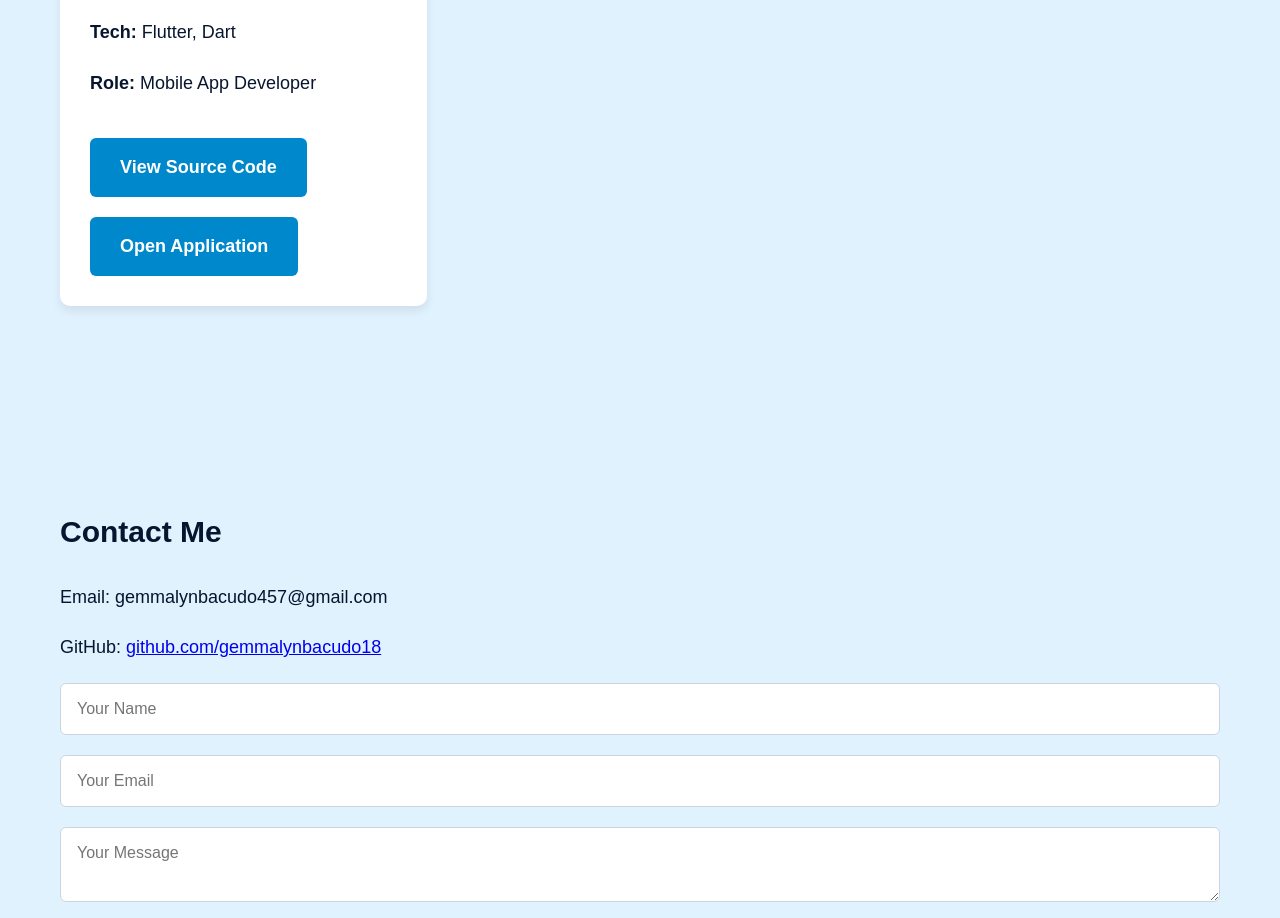
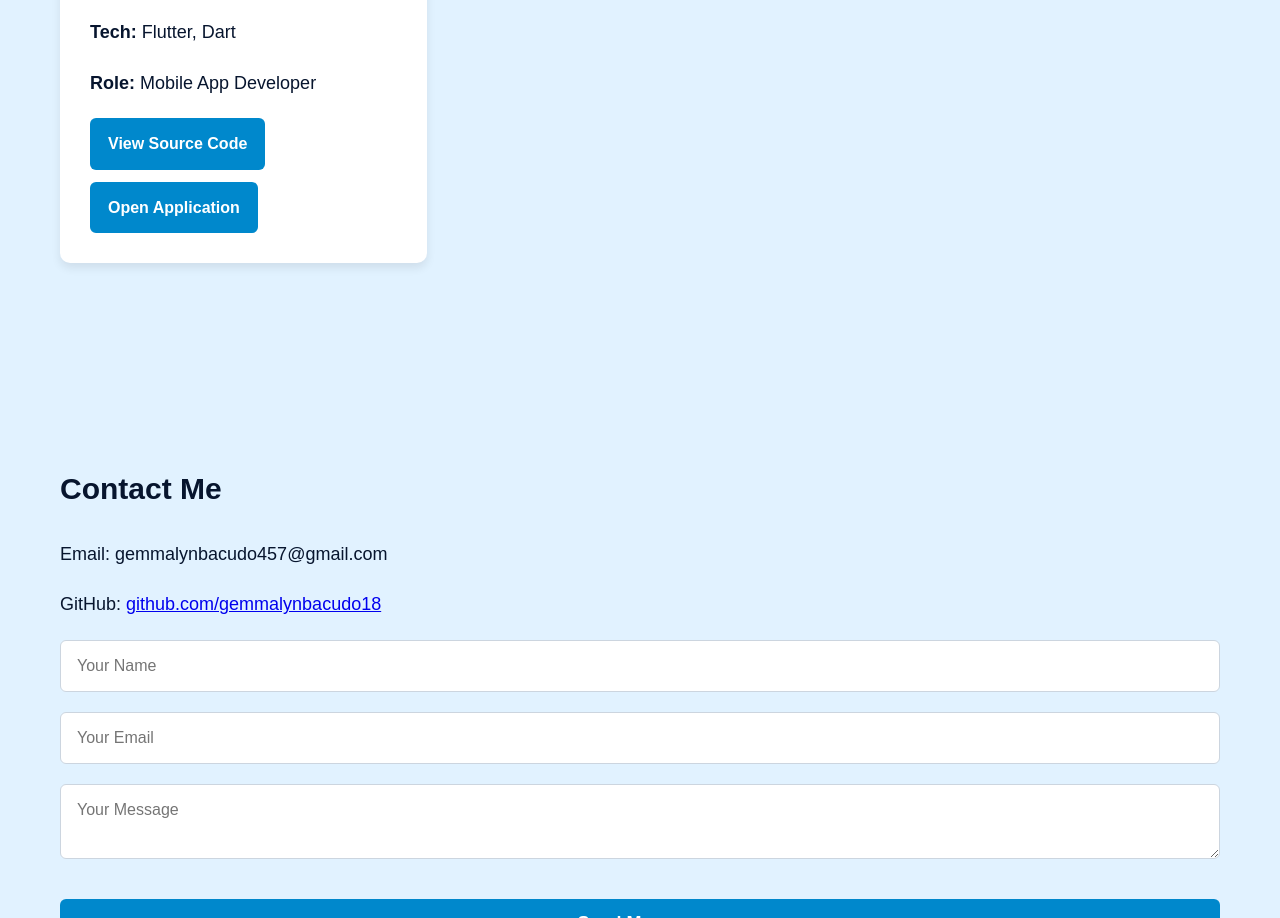
Before and after one commit to gemmalynbacudo18/GemmalynBacudo1.github.io, a plain HTML site: page index.html in a window 1280 px wide. Shown: the part 2513-3431 px from the top of the page. Drawn offline with Linux system fonts and the light colour scheme.

Commit message:
Update style.css

```diff
--- a/style.css
+++ b/style.css
@@ -247,3 +247,17 @@ body.dark #contact a {
     min-height: auto;
   }
 }
+
+.project-buttons {
+  display: flex;
+  flex-wrap: wrap;
+  gap: 12px;
+  margin-top: 20px;
+}
+
+.project-buttons .btn {
+  margin-top: 0;
+  padding: 12px 18px;
+  font-size: 16px;
+  text-align: center;
+}
```
